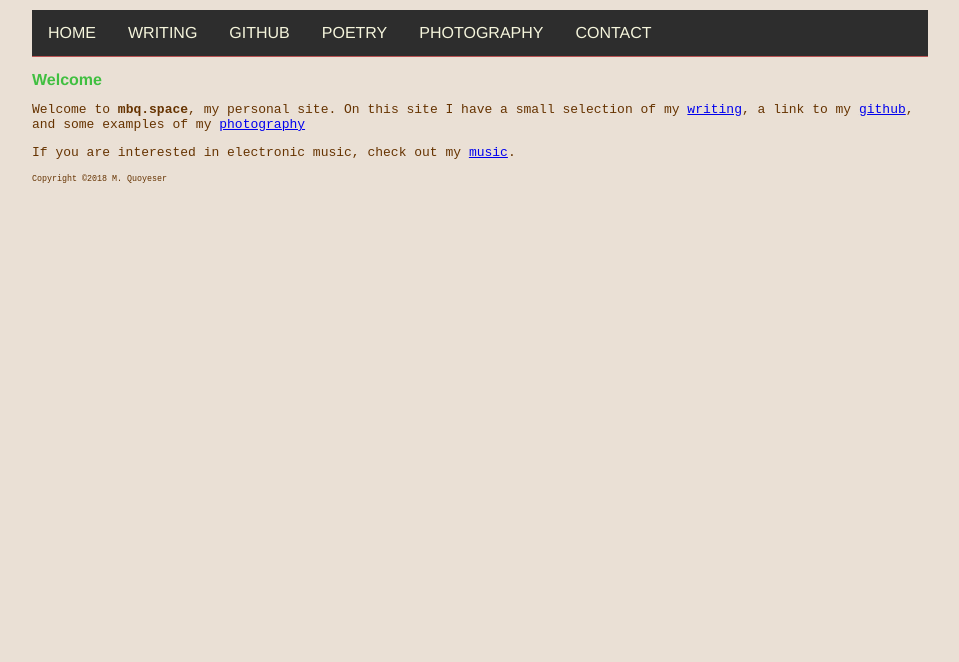
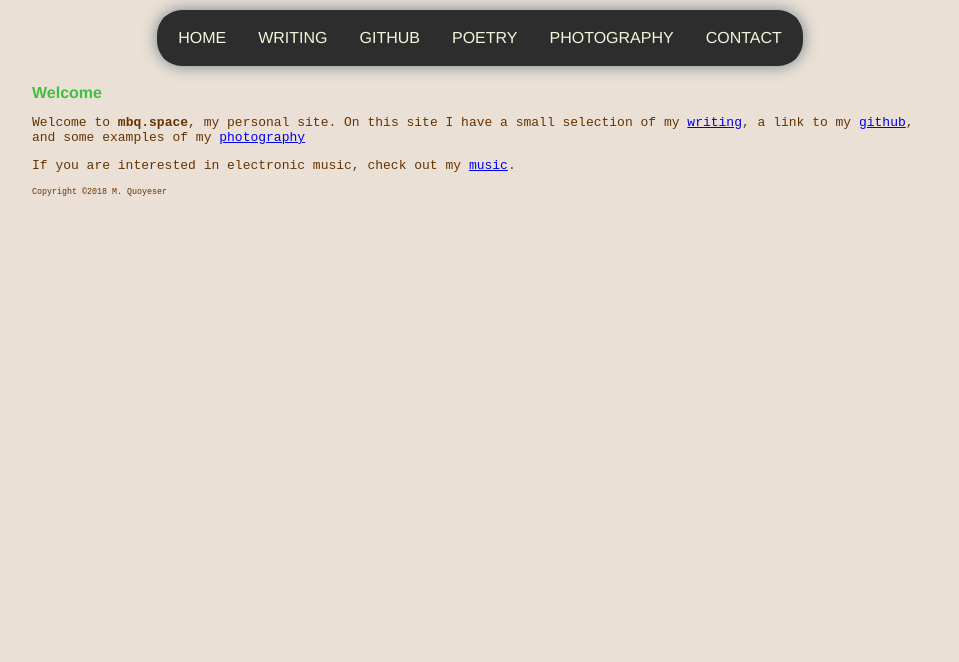
Before and after one commit to mopfunk/homesite, a plain HTML site: page index.html in a window 1280 px wide. Shown: the part 138-800 px from the top of the page, without its empty margins (160-1119 px from the left). Drawn offline with Linux system fonts and the light colour scheme.

Commit message:
Rounded navigation bar corners and put shadow behind it

```diff
--- a/homestyle.css
+++ b/homestyle.css
@@ -10,7 +10,6 @@ header {
   color: #000000;
   font-weight: normal;
   text-transform: uppercase;
-  border-bottom: 1px solid #ba5454;
   margin-top: 30px;
 }
 
@@ -39,9 +38,12 @@ p {
 ul {
   list-style-type: none;
   margin: 0;
-  padding: 0;
+  padding: 5px;
+  display: inline-block;
   overflow: hidden;
   background-color: #2d2d2d;
+  border-radius: 25px;
+  box-shadow: 0 0 15px slategrey;
 }
 
 li {
```
